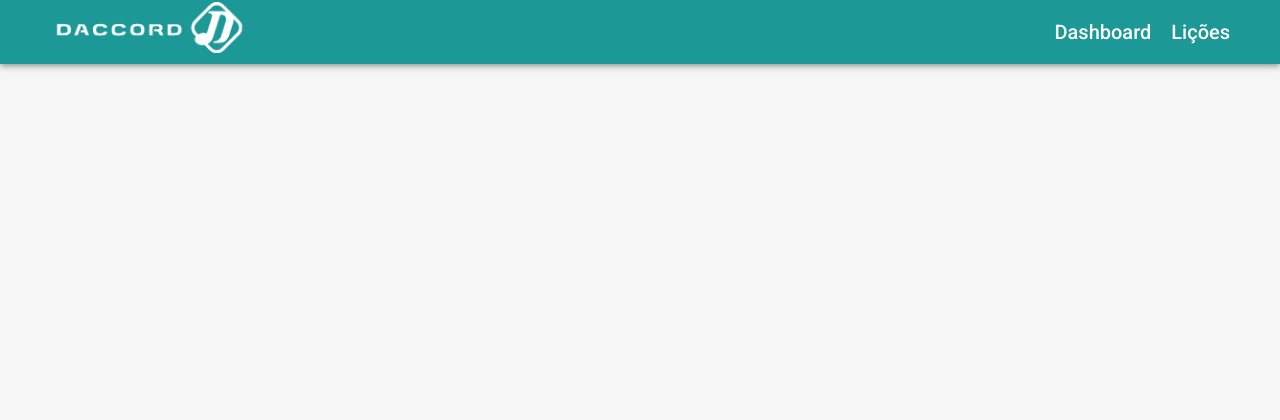
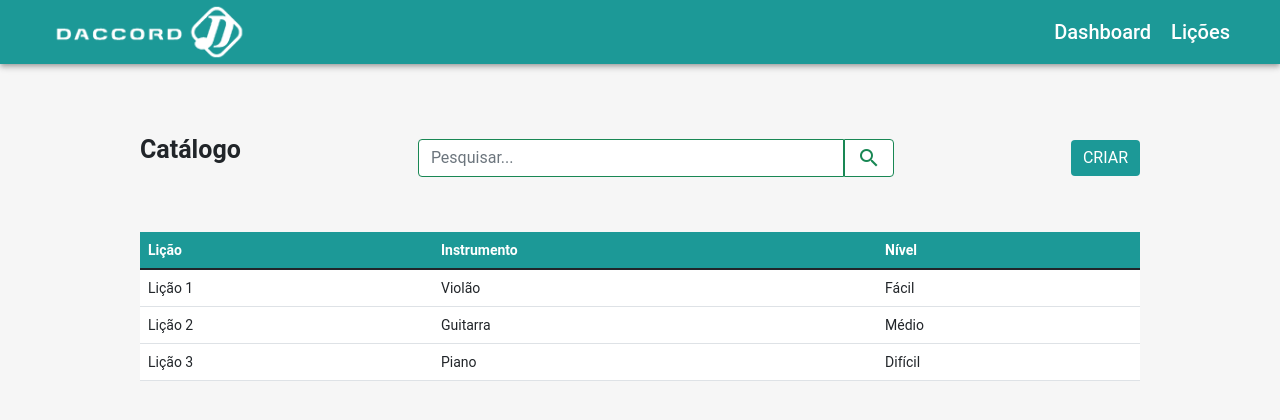
Before and after one commit to mateusntn/daccord-angular, an Angular app in the folder daccord-front/: page /lesson in a window 1280 px wide. Before the commit this address led to /. Shown: the top 420 px of the page. Built offline with nearby package versions, Linux system fonts and the light colour scheme.

Commit message:
Create lesson component

```diff
--- a/daccord-front/angular.json
+++ b/daccord-front/angular.json
@@ -55,6 +55,7 @@
             ],
             "styles": [
               "./node_modules/@angular/material/prebuilt-themes/indigo-pink.css",
+              "node_modules/bootstrap/dist/css/bootstrap.min.css",
               "src/styles.css"
             ],
             "scripts": []
--- a/daccord-front/package.json
+++ b/daccord-front/package.json
@@ -18,6 +18,8 @@
     "@angular/platform-browser": "~11.2.12",
     "@angular/platform-browser-dynamic": "~11.2.12",
     "@angular/router": "~11.2.12",
+    "bootstrap": "^5.1.3",
+    "ngx-bootstrap": "^7.1.0",
     "rxjs": "~6.6.0",
     "tslib": "^2.0.0",
     "zone.js": "~0.11.3"
--- a/daccord-front/src/app/app-routing.module.ts
+++ b/daccord-front/src/app/app-routing.module.ts
@@ -1,7 +1,13 @@
 import { NgModule } from '@angular/core';
 import { RouterModule, Routes } from '@angular/router';
+import { LessonComponent } from './views/lesson/lesson.component';
 
-const routes: Routes = [];
+const routes: Routes = [
+    {
+        path: "lesson",
+        component: LessonComponent
+    }
+];
 
 @NgModule({
   imports: [RouterModule.forRoot(routes)],
--- a/daccord-front/src/app/app.component.html
+++ b/daccord-front/src/app/app.component.html
@@ -1 +1,2 @@
 <app-header></app-header>
+<router-outlet class="content"></router-outlet>
--- a/daccord-front/src/app/app.component.ts
+++ b/daccord-front/src/app/app.component.ts
@@ -2,7 +2,8 @@ import { Component } from '@angular/core';
 
 @Component({
   selector: 'app-root',
-  templateUrl: 'app.component.html'
+  templateUrl: 'app.component.html',
+  styleUrls: ['app.component.css']
 })
 export class AppComponent {
   title = 'daccord-front';
--- /dev/null
+++ b/daccord-front/src/app/views/lesson/lesson.component.css
@@ -0,0 +1,29 @@
+.top-bar {
+    display: flex;
+    justify-content: space-between;
+    align-items: center;
+}
+
+.search-box {
+    width: 50%;
+    margin: 0;
+}
+
+.search {
+    margin: 0 !important;
+    border-color: #198754;
+    border-radius: 0.25rem 0 0 0.25rem;
+}
+
+.search-btn {
+    background-color: #fff;
+    border-radius: 0 0.25rem 0.25rem 0;
+}
+
+.search-btn span {
+    vertical-align: middle;
+}
+
+.table {
+    margin-top: 50px;
+}
--- /dev/null
+++ b/daccord-front/src/app/views/lesson/lesson.component.html
@@ -0,0 +1,40 @@
+<div class="container">
+    <div class="top-bar">
+        <h1 class="title">Catálogo</h1>
+        <div class="container-fluid search-box">
+            <form class="d-flex">
+            <input class="form-control me-2 search" type="search" placeholder="Pesquisar..." aria-label="Search">
+            <button class="btn btn-outline-success search-btn" type="submit"><span class="material-icons">
+                search
+                </span></button>
+            </form>
+        </div>
+        <button type="button" class="btn btn-primary btn-create">CRIAR</button>
+    </div>
+    <table class="table">
+        <thead style="background-color: #1C9997; color: white;">
+          <tr>
+            <th scope="col">Lição</th>
+            <th scope="col">Instrumento</th>
+            <th scope="col">Nível</th>
+          </tr>
+        </thead>
+        <tbody style="background-color: white;">
+          <tr>
+            <td>Lição 1</td>
+            <td>Violão</td>
+            <td>Fácil</td>
+          </tr>
+          <tr>
+            <td>Lição 2</td>
+            <td>Guitarra</td>
+            <td>Médio</td>
+          </tr>
+          <tr>
+            <td>Lição 3</td>
+            <td>Piano</td>
+            <td>Difícil</td>
+          </tr>
+        </tbody>
+      </table>
+</div>
--- /dev/null
+++ b/daccord-front/src/app/views/lesson/lesson.component.ts
@@ -0,0 +1,15 @@
+import { Component, OnInit } from '@angular/core';
+
+@Component({
+  selector: 'app-lesson',
+  templateUrl: './lesson.component.html',
+  styleUrls: ['./lesson.component.css']
+})
+export class LessonComponent implements OnInit {
+
+  constructor() { }
+
+  ngOnInit(): void {
+  }
+
+}
--- a/daccord-front/src/index.html
+++ b/daccord-front/src/index.html
@@ -6,9 +6,11 @@
   <base href="/">
   <meta name="viewport" content="width=device-width, initial-scale=1">
   <link rel="icon" type="image/x-icon" href="favicon.ico">
-  <link rel="preconnect" href="https://fonts.gstatic.com">
-  <link href="https://fonts.googleapis.com/css2?family=Roboto:wght@300;400;500&display=swap" rel="stylesheet">
+  <link rel="preconnect" href="https://fonts.googleapis.com">
+  <link rel="preconnect" href="https://fonts.gstatic.com" crossorigin>
+  <link href="https://fonts.googleapis.com/css2?family=Poppins:wght@400;700&display=swap" rel="stylesheet">
   <link href="https://fonts.googleapis.com/icon?family=Material+Icons" rel="stylesheet">
+  <link href="https://cdn.jsdelivr.net/npm/bootstrap@5.1.3/dist/css/bootstrap.min.css" rel="stylesheet" integrity="sha384-1BmE4kWBq78iYhFldvKuhfTAU6auU8tT94WrHftjDbrCEXSU1oBoqyl2QvZ6jIW3" crossorigin="anonymous">
 </head>
 <body class="mat-typography">
   <app-root></app-root>
--- a/daccord-front/src/styles.css
+++ b/daccord-front/src/styles.css
@@ -4,3 +4,15 @@ html {
 }
 html, body { height: 100%; background-color: #F6F6F6;}
 body { margin: 0; font-family: Roboto, "Helvetica Neue", sans-serif; }
+
+.container { padding: 70px;}
+
+.title {
+    font-weight: bold !important;
+    font-size: 25px !important;
+}
+
+.btn-create {
+    background-color: var(--green);
+    border: none;
+}
```
Also changed, not shown: daccord-front/src/app/app.module.ts (+9 -5 lines), daccord-front/src/app/app.component.css (added), 1 other file (tests, documents, lock files or other folders).
